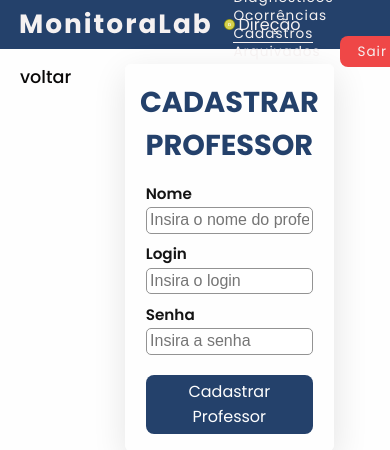
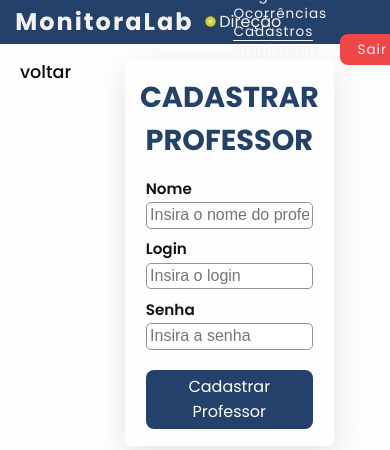
Before and after one commit to TCC2023insv/MonitoraLab, a PHP site: page /usuarios/diretoria/cadastrar-professor.php in a window 390 px wide. Shown: the top 450 px of the page. Run offline with PHP 8.4, Linux system fonts and the light colour scheme; the visitor is signed in with stand-in values (Sample User, id 1); some libraries are stand-ins or nearby versions.

Commit message:
miniatura-responsivo-cad

```diff
--- a/css/cadastrar.css
+++ b/css/cadastrar.css
@@ -91,3 +91,22 @@ body{
     border: 1px solid transparent;
 
 }
+
+
+/* RESPONSIVO */
+
+@media (max-width: 700px){
+
+    /* tirando e diminuindo*/
+    .icone-mudar-tema{
+        display: none;
+    }
+
+    .logo{
+
+    }
+
+    .nav-responsivo{
+        display: block;
+    }
+}
--- a/css/navbar.css
+++ b/css/navbar.css
@@ -97,3 +97,28 @@ nav ul li a{
 .Btn-Sair:hover{
     background-color: var(--vermelho-2);
 }
+
+.nav-responsivo{
+    display: none;
+    cursor: pointer;
+}
+
+.bar{
+    display: block;
+}
+
+@media (max-width: 700px){
+
+    /* tirando e diminuindo*/
+    .icone-mudar-tema{
+        display: none;
+    }
+
+    .logo{
+        font-size: 150%;
+    }
+
+    .nav-responsivo{
+        display: block;
+    }
+}
--- a/usuarios/diretoria/cadastrar-professor.php
+++ b/usuarios/diretoria/cadastrar-professor.php
@@ -48,6 +48,13 @@
             <li><a class="nav-li" href="ocorrencias-arquivadas.php?problema=&data=&lab=">Arquivados</a></li>
             <li><a class="Btn-Sair" onclick="Sair()" style="cursor: pointer;">Sair</a> </li>
         </ul>
+        <div class="nav-responsivo">
+            <span class="bar"></span>
+            <span class="bar"></span>
+            <span class="bar"></span>
+            <span class="bar"></span>
+            <span class="bar"></span>
+        </div>
     </nav>
 
     <div class="voltar">
```
Also changed, not shown: usuarios/monitor/registrar-diagnostico.php (+4 -19 lines), usuarios/monitor/uploads/banca.jpg (deleted), usuarios/monitor/uploads/campus1.jpg (deleted), usuarios/monitor/uploads/campus2.jpg (deleted), usuarios/monitor/uploads/campus3.jpg (deleted), usuarios/monitor/uploads/campus5.jpg (deleted), usuarios/monitor/uploads/campus6.jpg (deleted), usuarios/monitor/uploads/campus7.jpg (deleted), usuarios/monitor/uploads/campus8.jpg (deleted).
